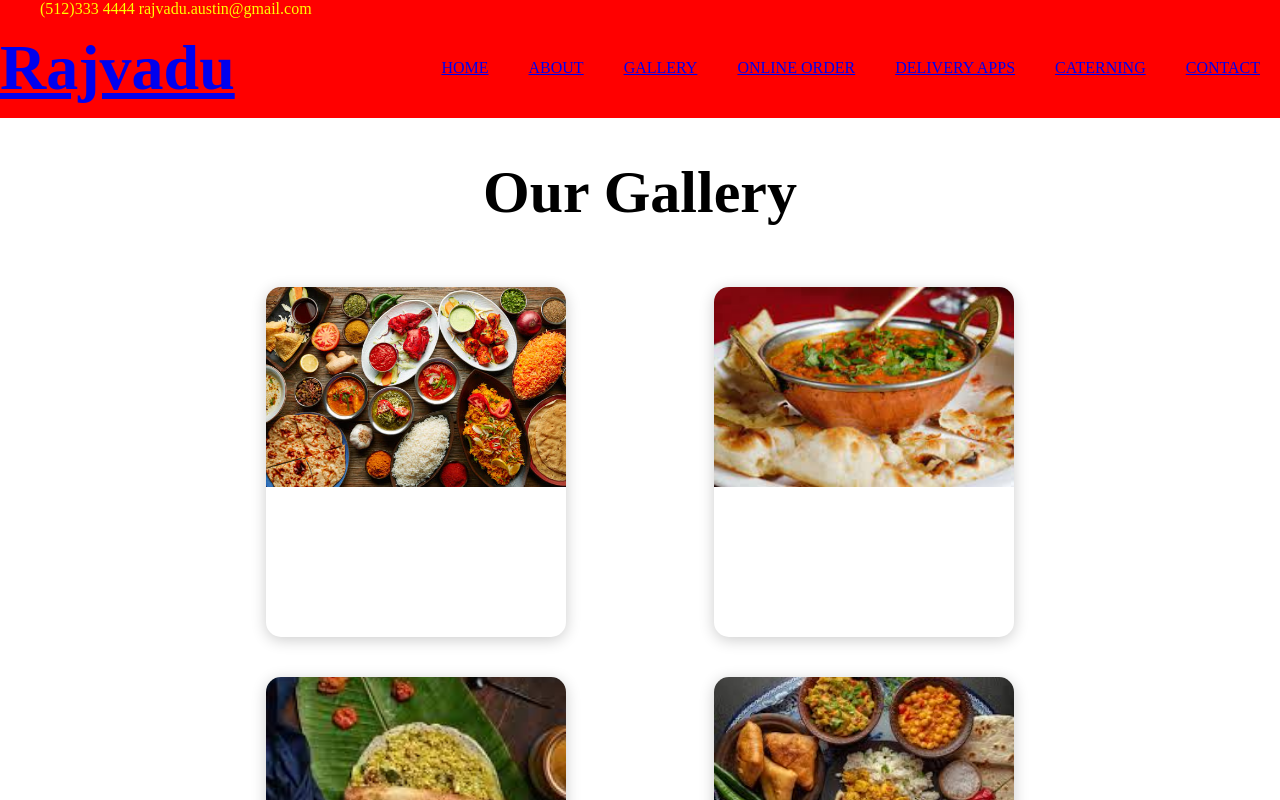
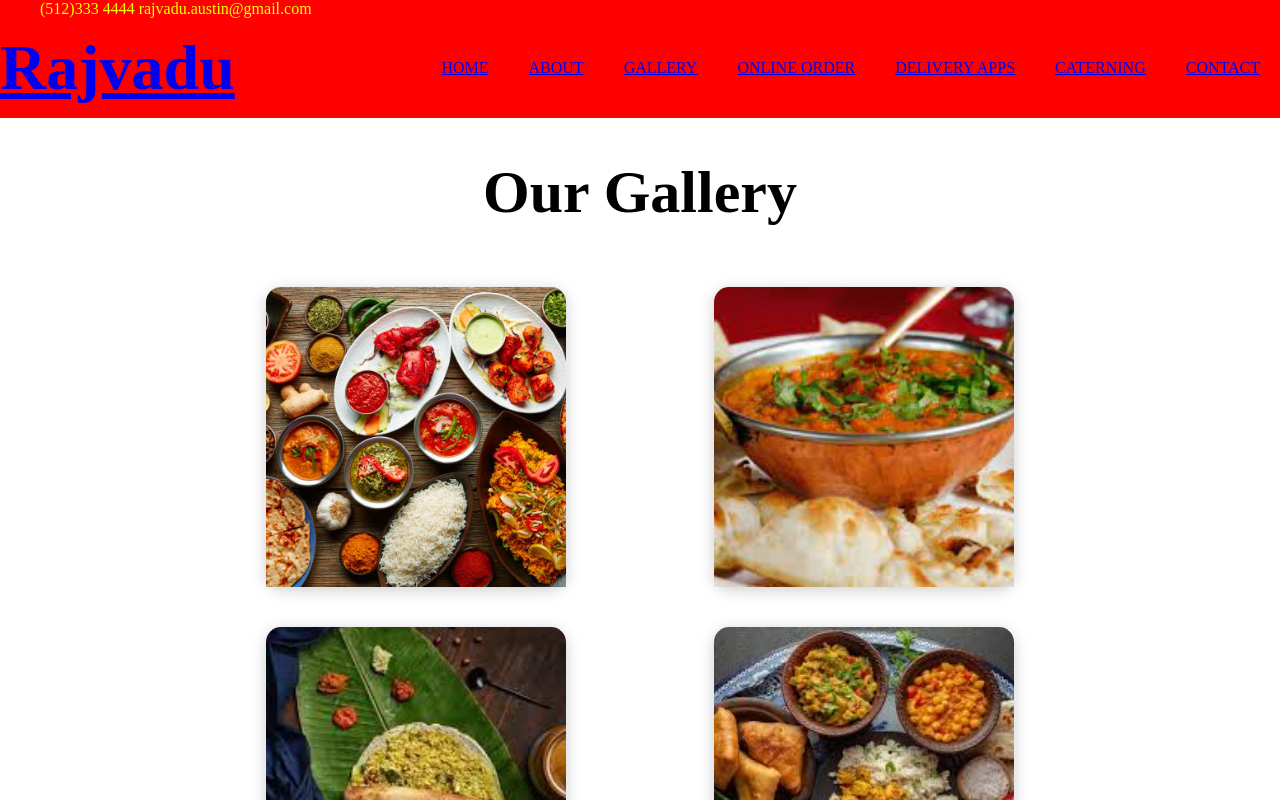
Before and after one commit to avanijadeja/Rajvadu, a React (Create React App) app in the folder client/: page /Gallery in a window 1280 px wide. Shown: the top 800 px of the page. Built offline with nearby package versions, Linux system fonts and the light colour scheme.

Commit message:
change gallery css

```diff
--- a/client/src/styles/Gallery.css
+++ b/client/src/styles/Gallery.css
@@ -24,7 +24,7 @@
 .galleryItem {
   border-radius: 15px;
   width: 300px;
-  height: 350px;
+  height: 300px;
   margin: 20px;
   box-shadow: 0px 3px 15px rgba(0, 0, 0, 0.2);
 }
@@ -38,16 +38,16 @@
   border-top-left-radius: 15px;
   border-top-right-radius: 15px;
   width: 100%;
-  height: 200px;
+  height: 300px;
   background-position: center;
   background-repeat: no-repeat;
   background-size: cover;
 }
 
-.galleryItem h1,
+/* .galleryItem h1,
 .galleryItem p {
   margin-left: 20px;
-}
+} */
 
 @media only screen and (max-width: 1300px) {
   .galleryList {
```
